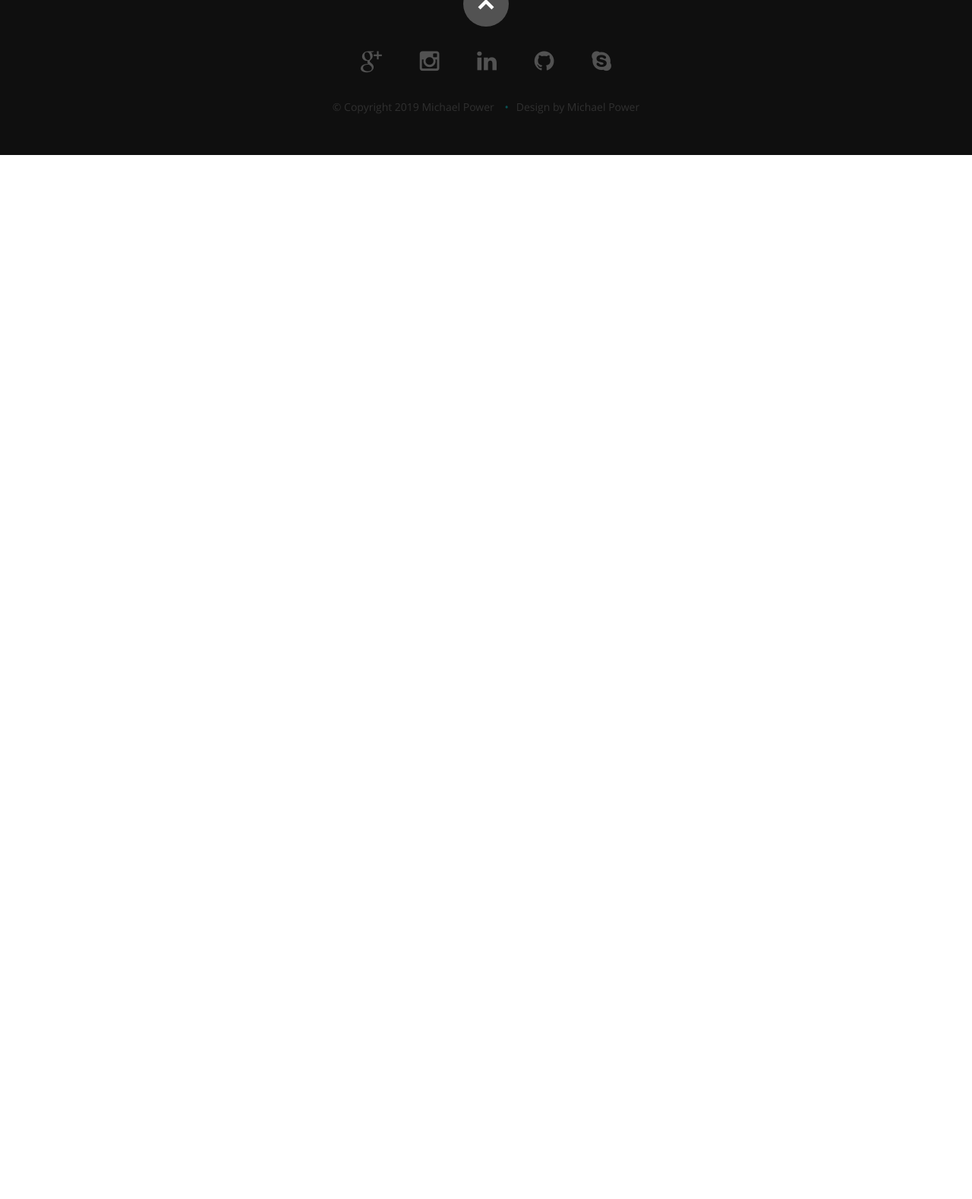
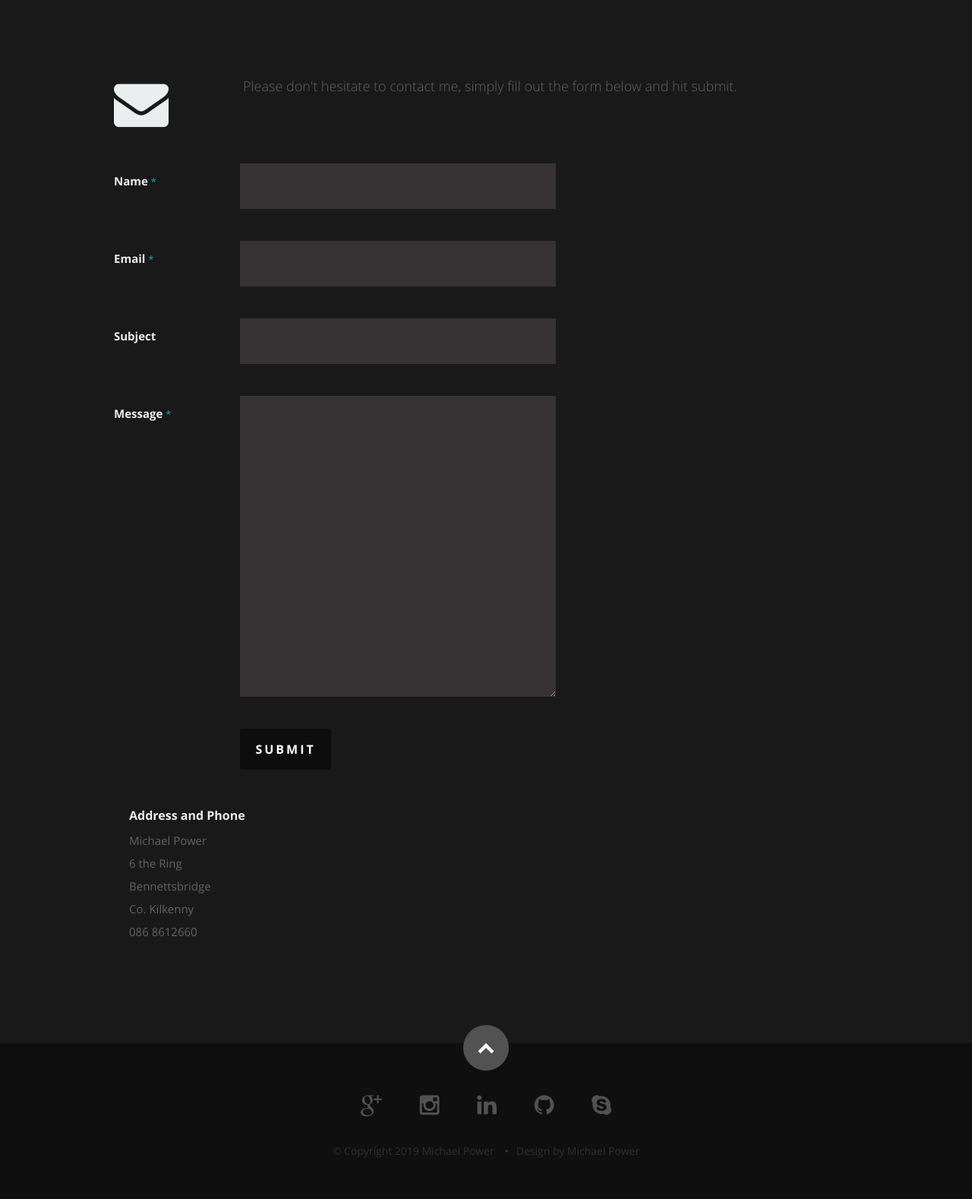
Before and after one commit to mikeyPower/cv_site, a Flask app: page / in a window 1280 px wide. Shown: the part 4205-5783 px from the top of the page at 76% size. Before the commit the page ends 4409 px from the top, so only its background shows below. Run offline with Flask 2, Linux system fonts and the light colour scheme; parts of the project's set-up code (start-up, migrations or seed data) failed here and were passed over; some libraries are stand-ins or nearby versions.

Commit message:
using textarea for form

```diff
--- a/app/templates/about_me.html
+++ b/app/templates/about_me.html
@@ -12,9 +12,8 @@
 
          <h2>About Me</h2>
 
-         <p>I'm a developer turned <span>It Auditor</span> who originates from Kilkenny and Studied in Trinity College Dublin
-           . Let's <a class="smoothscroll" href="#about">start scrolling</a>
-         and learn more <a class="smoothscroll" href="#about">about me</a>.
+         <p>I'm a developer turned <span>It Auditor</span> who originates from Kilkenny and Studied Integrated Computer
+           Science in Trinity College Dublin.
          </p>
 
          <div class="row">
--- a/app/templates/index.html
+++ b/app/templates/index.html
@@ -59,6 +59,8 @@
       <div class="row banner">
          <div class="banner-text">
             <h1 class="responsive-headline">I'm Michael Power.</h1>
+            <h6> Let's <a class="smoothscroll" href="#about">start scrolling</a>
+          and learn more <a class="smoothscroll" href="#about">about me</a>.</h6>
 
 
             <ul class="social">
@@ -277,35 +279,136 @@
    <!-- Contact Section
    ==================================================
    <section id="contact">
+
+   ================================================== -->
+  <section id="contact">
+
+
+
+         <div class="row section-head">
+
+            <div class="two columns header-col">
+
+               <h1><span>Get In Touch.</span></h1>
+
+            </div>
+
+            <div class="ten columns">
+
+                  <p class="lead">Please don't hesitate to contact me, simply fill out the form below and
+                    hit submit.
+                  </p>
+
+            </div>
+
+         </div>
+
+         <div class="row">
+
+            <div class="eight columns">
+
               {% block content %}
-     <h1>Contact Me</h1>
+              <div class="container">
+                   {% for message in get_flashed_messages() %}
+                   <div class="alert alert-warning">
+                     <button type="button" class="close" data-dismiss="alert">&times;</button>
+                    {{message}}
+                    <div>
+                      {% endfor %}
+
+                      {% block page_content %}
+
+                <!--    </div>
                 <form action="" method="post" novalidate>
                     {{ form.hidden_tag() }}
-         <p>
+                    <div>
                         {{ form.name.label }}<br>
                         {{ form.name(size=32) }}
-         </p>
-         <p>
+                    </div>
+                    <div>
                         {{ form.email.label }}<br>
                         {{ form.email(size=32) }}
-         </p>
-         <p>
+                    </div>
+                    <div>
                         {{ form.subject.label }}<br>
                         {{ form.subject(size=32) }}
-         </p>
-         <p>
+                    </div>
+                    <div>
                         {{ form.message.label }}<br>
                         {{ form.message(size=32) }}
-         </p>
-         <p>
-             {{ form.email.label }}<br>
-             {{ form.email(size=32) }}
+                    </div>
+
+
+                    <div>{{ form.submit() }}</div>
+
+                </form>
+
+            {% endblock %}
+          -->
+          <form action="" method="post" id="contactForm" name="contactForm" novalidate>
+     <fieldset>
+                         <div>
+                      <label for="contactName">Name <span class="required">*</span></label>
+                      <input type="text" value="" size="35" id="contactName" name="contactName">
+                         </div>
+
+                         <div>
+                      <label for="contactEmail">Email <span class="required">*</span></label>
+                      <input type="text" value="" size="35" id="contactEmail" name="contactEmail">
+                         </div>
+
+                         <div>
+                      <label for="contactSubject">Subject</label>
+                      <input type="text" value="" size="35" id="contactSubject" name="contactSubject">
+                         </div>
+
+                         <div>
+                            <label for="contactMessage">Message <span class="required">*</span></label>
+                            <textarea cols="50" rows="15" id="contactMessage" name="contactMessage"></textarea>
+                         </div>
+
+                         <div>
+                            <button class="submit" id='submit' value="Submit">Submit</button>
+                            <span id="image-loader">
+                               <img alt="" src="static/images/loader.gif">
+                            </span>
+                         </div>
+          </fieldset>
+           </form> <!-- Form End -->
+{% endblock %}
+               <!-- contact-warning -->
+               <div id="message-warning"> Error boy</div>
+               <!-- contact-success -->
+           <div id="message-success">
+                  <i class="fa fa-check"></i>Your message was sent, thank you!<br>
+           </div>
+
+            </div>
+
+
+            <aside class="four columns footer-widgets">
+
+               <div class="widget widget_contact">
+
+             <h4>Address and Phone</h4>
+             <p class="address">
+               Michael Power<br>
+               6 the Ring Bennettsbridge <br>
+               Co. Kilkenny<br>
+               <span>086 8612660</span>
              </p>
 
-         <p>{{ form.submit() }}</p>
-     </form>
- {% endblock %}
-</section> Contact Section End-->
+           </div>
+
+
+
+            </aside>
+
+      </div>
+
+
+
+</section>
 
 
    <!-- footer
--- a/app/views.py
+++ b/app/views.py
@@ -7,12 +7,26 @@ from forms import ContactForm
 
 #app.secret_key = 'development key'
 
-@app.route('/')
+@app.route('/',methods=['GET', 'POST'])
 @app.route('/index')
 def index():
-    form = ContactForm()
+    #form = ContactForm()
     #print("Your in the contact section")
-    return render_template("index.html",form=form)
+    #return render_template("index.html",form=form)
+     form = ContactForm()
+     print("Your in the contact section")
+     if request.method == 'POST':
+       if form.validate() == False:
+         flash('All fields are required.')
+         print("flash")
+         return redirect(url_for('index',_anchor='contact'))
+         #return render_template("index.html")
+       else:
+         flash('Your message was sent, thank you!')
+         return redirect(url_for('index',_anchor='contact'))
+
+     elif request.method == 'GET':
+         return render_template("index.html",form=form)
 
 @app.route('/contact1', methods=['GET', 'POST'])
 def contact():
```
Also changed, not shown: app/templates/contact1.html (+0 -28 lines). Lines whose indentation alone changed are shown as unchanged.
